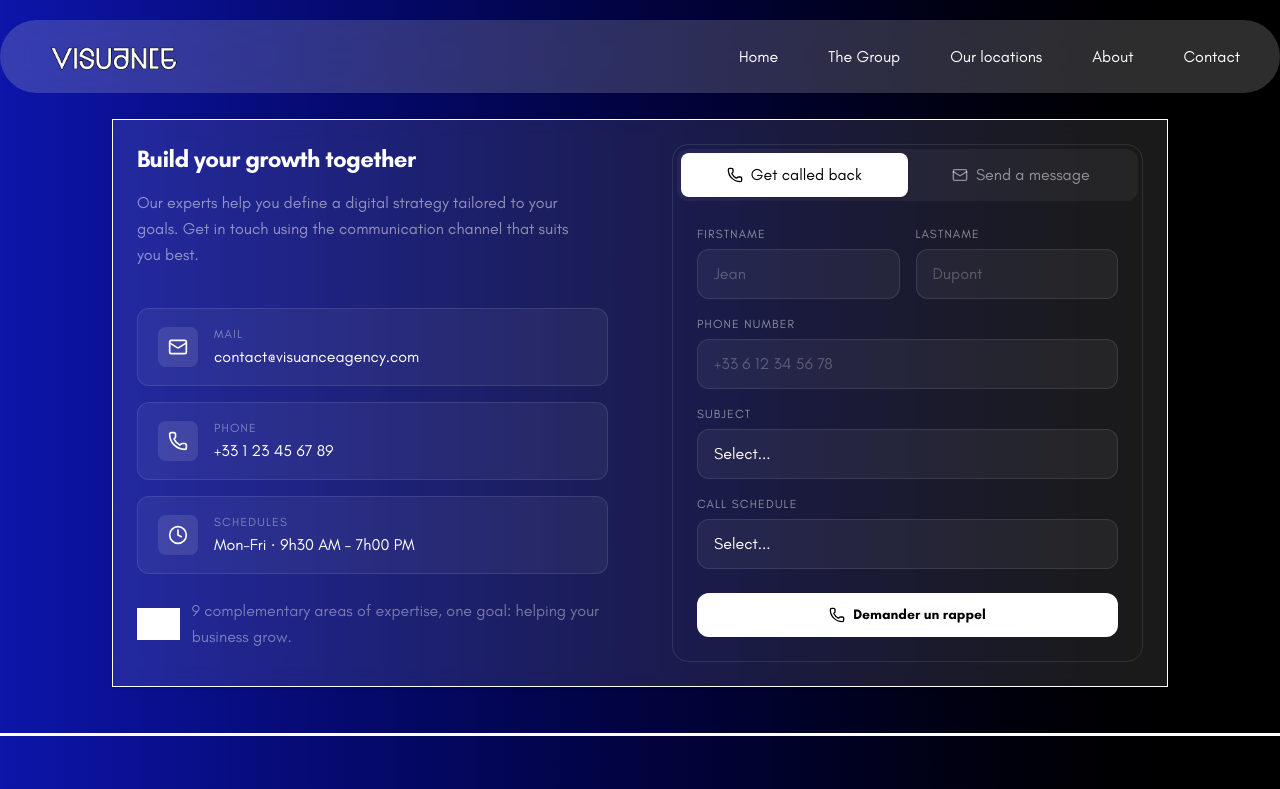
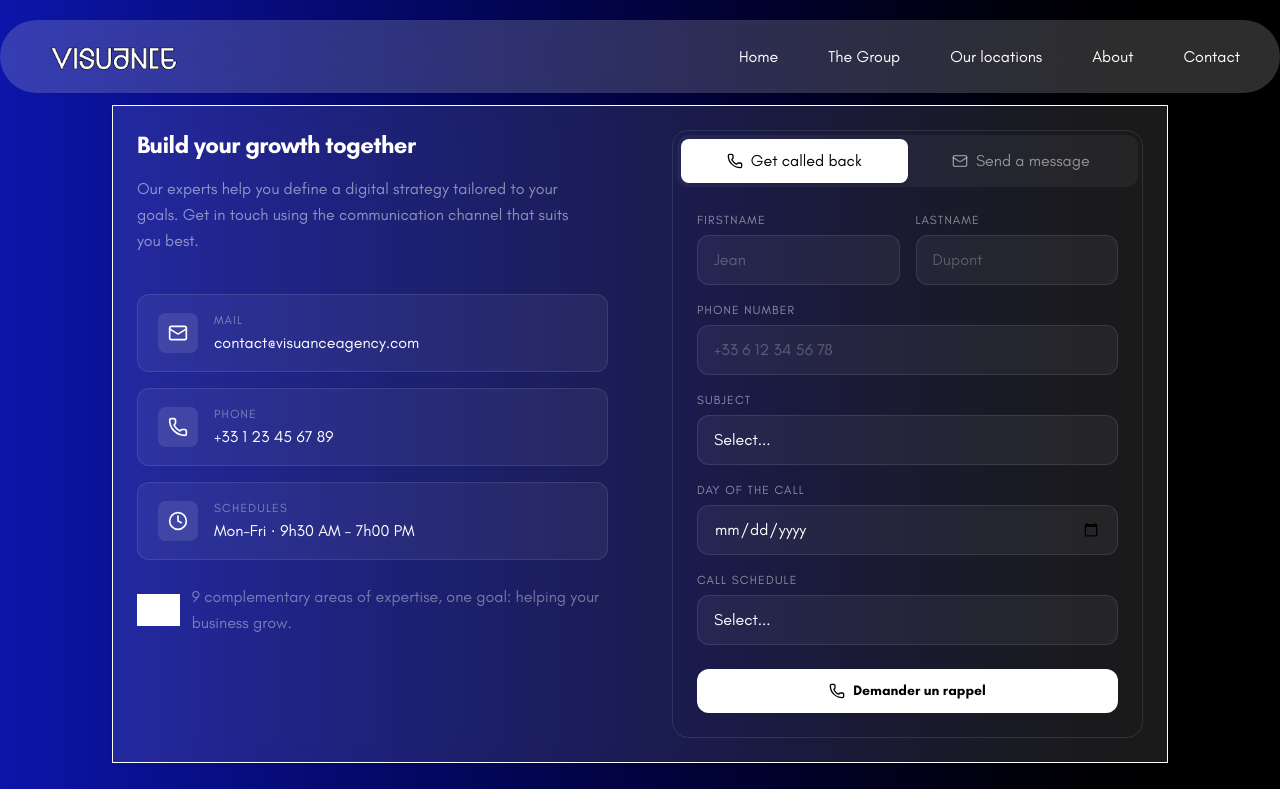
Before and after one commit to 4skygroup/visuance, a React (Vite) app: page /contact in a window 1280 px wide. Shown: the top 789 px of the page. Built offline with nearby package versions, Linux system fonts and the light colour scheme; grey boxes are pictures that could not be loaded.

Commit message:
Date integration

```diff
--- a/src/components/ContactForm.tsx/ContactForm.tsx
+++ b/src/components/ContactForm.tsx/ContactForm.tsx
@@ -76,6 +76,7 @@ function CallbackForm() {
   const [status, setStatus] = useState<"idle" | "sending" | "sent" | "error">(
     "idle",
   );
+  const [date, setDate] = useState("");
 
   const handleSubmit = async (e: React.FormEvent) => {
     e.preventDefault();
@@ -130,6 +131,13 @@ function CallbackForm() {
         options={subjects}
         value={sujet}
         onChange={setSujet}
+      />
+      <Field
+        label="Day of the call"
+        placeholder=""
+        type="date"
+        value={date}
+        onChange={setDate}
       />
       <SelectField
         label="Call Schedule"
--- a/src/index.css
+++ b/src/index.css
@@ -30,3 +30,9 @@ body {
   padding: 0;
   margin: 0;
 }
+
+input[type="date"]::-webkit-calendar-picker-indicator {
+  cursor: pointer;
+  fill: white;
+  /* background-image: url(''); */
+}
```
Also changed, not shown: public/icons/calendar.svg (added).
